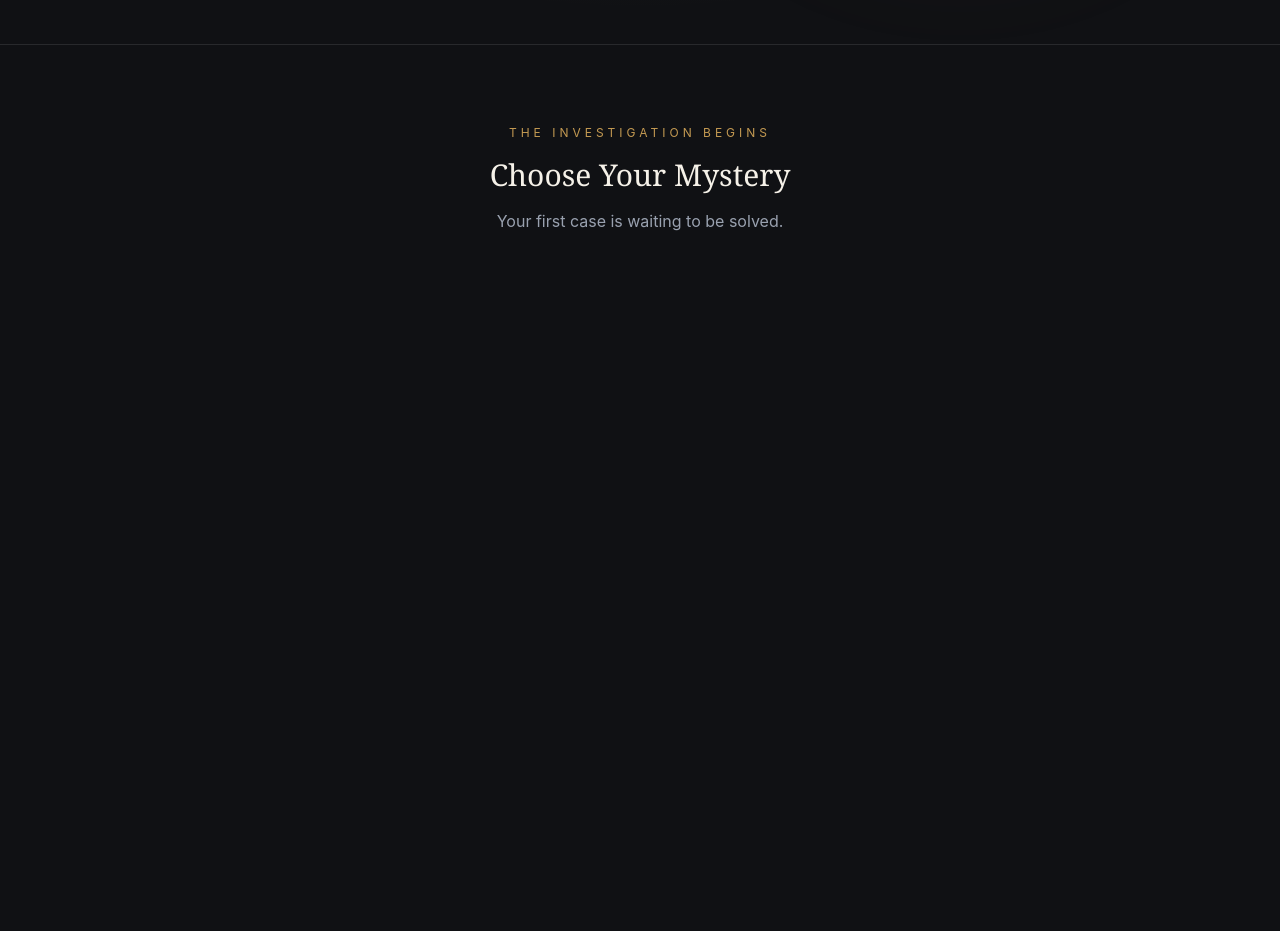
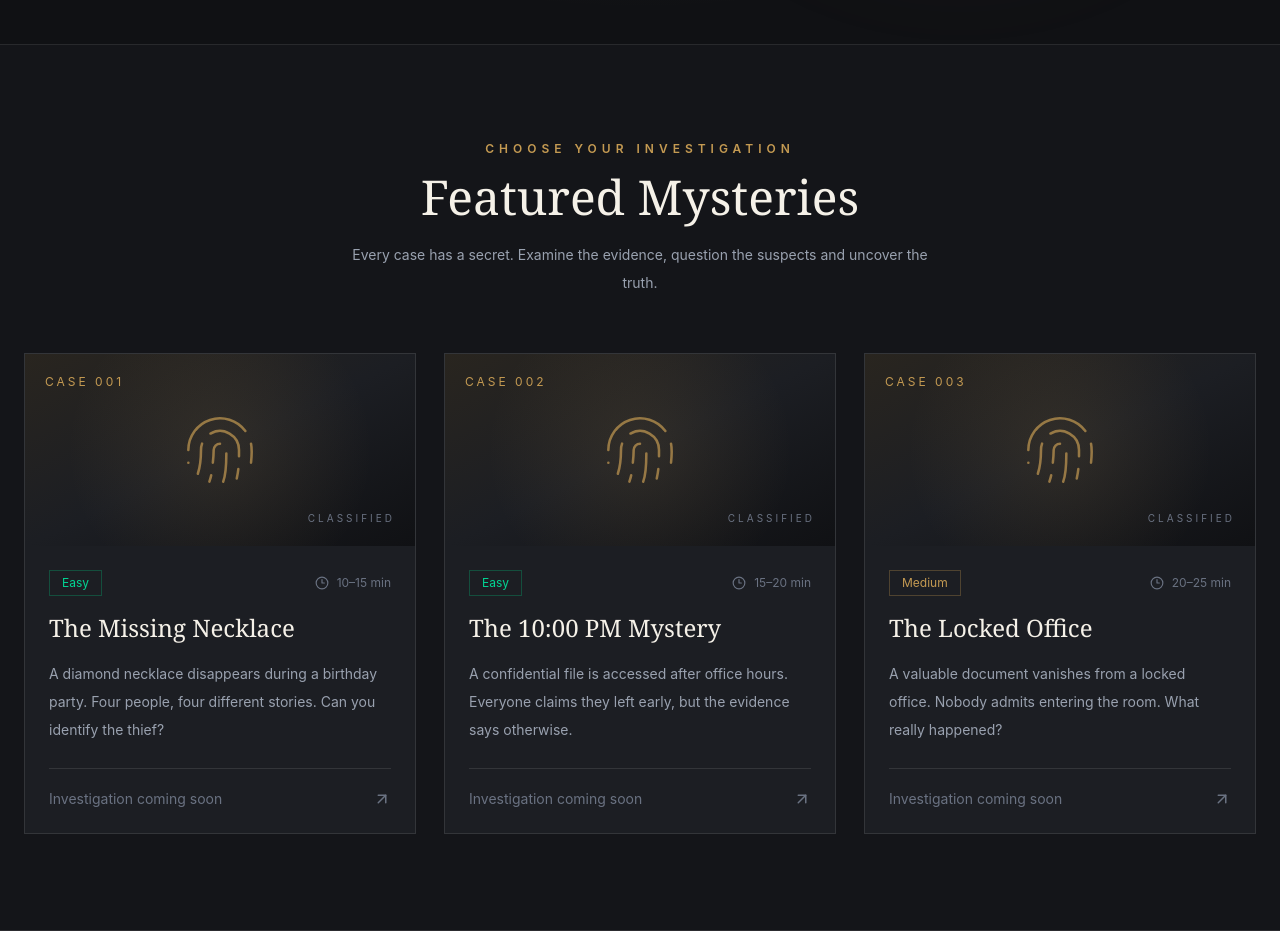
Before and after one commit to Krutika724jd/TheDetectiveRoom, a React (Vite) app in the folder frontend/: page / in a window 1280 px wide. Shown: the part 840-1771 px from the top of the page. Before the commit the page ends 1153 px from the top, so only its background shows below. Built offline with nearby package versions, Linux system fonts and the light colour scheme.

Commit message:
feat: add featured mystery case cards

```diff
--- a/frontend/src/App.tsx
+++ b/frontend/src/App.tsx
@@ -6,6 +6,7 @@ import {
   Play,
   Fingerprint,
 } from "lucide-react";
+import FeaturedCases from "./assets/components/cases/FeaturedCases";
 
 function App() {
   return (
@@ -142,20 +143,7 @@ function App() {
         </div>
       </section>
 
-      {/* Temporary Homepage Placeholder */}
-      <section id="cases" className="mx-auto max-w-7xl px-6 py-20">
-        <p className="text-center text-xs tracking-[4px] text-[#C49A52]">
-          THE INVESTIGATION BEGINS
-        </p>
-
-        <h2 className="mt-4 text-center font-serif text-3xl">
-          Choose Your Mystery
-        </h2>
-
-        <p className="mt-4 text-center text-gray-400">
-          Your first case is waiting to be solved.
-        </p>
-      </section>
+      <FeaturedCases />
 
     </main>
   );
--- /dev/null
+++ b/frontend/src/assets/components/cases/FeaturedCases.tsx
@@ -0,0 +1,142 @@
+
+import {
+  Clock3,
+  ArrowUpRight,
+  Fingerprint,
+} from "lucide-react";
+
+const cases = [
+  {
+    id: "CASE 001",
+    title: "The Missing Necklace",
+    description:
+      "A diamond necklace disappears during a birthday party. Four people, four different stories. Can you identify the thief?",
+    difficulty: "Easy",
+    time: "10–15 min",
+    icon: "necklace",
+  },
+  {
+    id: "CASE 002",
+    title: "The 10:00 PM Mystery",
+    description:
+      "A confidential file is accessed after office hours. Everyone claims they left early, but the evidence says otherwise.",
+    difficulty: "Easy",
+    time: "15–20 min",
+    icon: "office",
+  },
+  {
+    id: "CASE 003",
+    title: "The Locked Office",
+    description:
+      "A valuable document vanishes from a locked office. Nobody admits entering the room. What really happened?",
+    difficulty: "Medium",
+    time: "20–25 min",
+    icon: "locked",
+  },
+];
+
+function FeaturedCases() {
+  return (
+    <section
+      id="cases"
+      className="border-b border-white/10 bg-[#141519] px-6 py-24"
+    >
+      <div className="mx-auto max-w-7xl">
+
+        {/* Section Heading */}
+        <div className="mb-14 text-center">
+          <p className="text-xs font-semibold tracking-[5px] text-[#C49A52]">
+            CHOOSE YOUR INVESTIGATION
+          </p>
+
+          <h2 className="mt-4 font-serif text-4xl text-[#F5F1E8] md:text-5xl">
+            Featured Mysteries
+          </h2>
+
+          <p className="mx-auto mt-5 max-w-xl text-sm leading-7 text-gray-400">
+            Every case has a secret. Examine the evidence,
+            question the suspects and uncover the truth.
+          </p>
+        </div>
+
+        {/* Case Cards */}
+        <div className="grid gap-7 md:grid-cols-2 lg:grid-cols-3">
+
+          {cases.map((mystery) => (
+            <article
+              key={mystery.id}
+              className="group overflow-hidden border border-white/10 bg-[#1C1E23] transition duration-300 hover:-translate-y-2 hover:border-[#C49A52]/60"
+            >
+
+              {/* Card Visual */}
+              <div className="relative flex h-48 items-center justify-center overflow-hidden bg-gradient-to-br from-[#29251F] via-[#1C1E23] to-[#101114]">
+
+                <div className="absolute inset-0 bg-[radial-gradient(circle,_rgba(196,154,82,0.12),_transparent_70%)]" />
+
+                <Fingerprint
+                  size={76}
+                  strokeWidth={0.8}
+                  className="relative text-[#C49A52]/70 transition duration-300 group-hover:scale-110"
+                />
+
+                <span className="absolute left-5 top-5 text-xs tracking-[3px] text-[#C49A52]">
+                  {mystery.id}
+                </span>
+
+                <span className="absolute bottom-5 right-5 text-[10px] tracking-[3px] text-gray-500">
+                  CLASSIFIED
+                </span>
+              </div>
+
+              {/* Card Content */}
+              <div className="p-6">
+
+                <div className="mb-4 flex items-center justify-between">
+
+                  <span
+                    className={`border px-3 py-1 text-xs ${
+                      mystery.difficulty === "Easy"
+                        ? "border-emerald-500/30 text-emerald-400"
+                        : "border-[#C49A52]/30 text-[#C49A52]"
+                    }`}
+                  >
+                    {mystery.difficulty}
+                  </span>
+
+                  <span className="flex items-center gap-2 text-xs text-gray-500">
+                    <Clock3 size={14} />
+                    {mystery.time}
+                  </span>
+
+                </div>
+
+                <h3 className="font-serif text-2xl text-[#F5F1E8] transition group-hover:text-[#C49A52]">
+                  {mystery.title}
+                </h3>
+
+                <p className="mt-4 min-h-20 text-sm leading-7 text-gray-400">
+                  {mystery.description}
+                </p>
+
+                <div className="mt-6 border-t border-white/10 pt-5">
+                  <button
+                    type="button"
+                    disabled
+                    className="flex w-full cursor-not-allowed items-center justify-between text-sm text-gray-500"
+                  >
+                    <span>Investigation coming soon</span>
+                    <ArrowUpRight size={18} />
+                  </button>
+                </div>
+
+              </div>
+            </article>
+          ))}
+
+        </div>
+      </div>
+    </section>
+  );
+}
+
+export default FeaturedCases;
```
